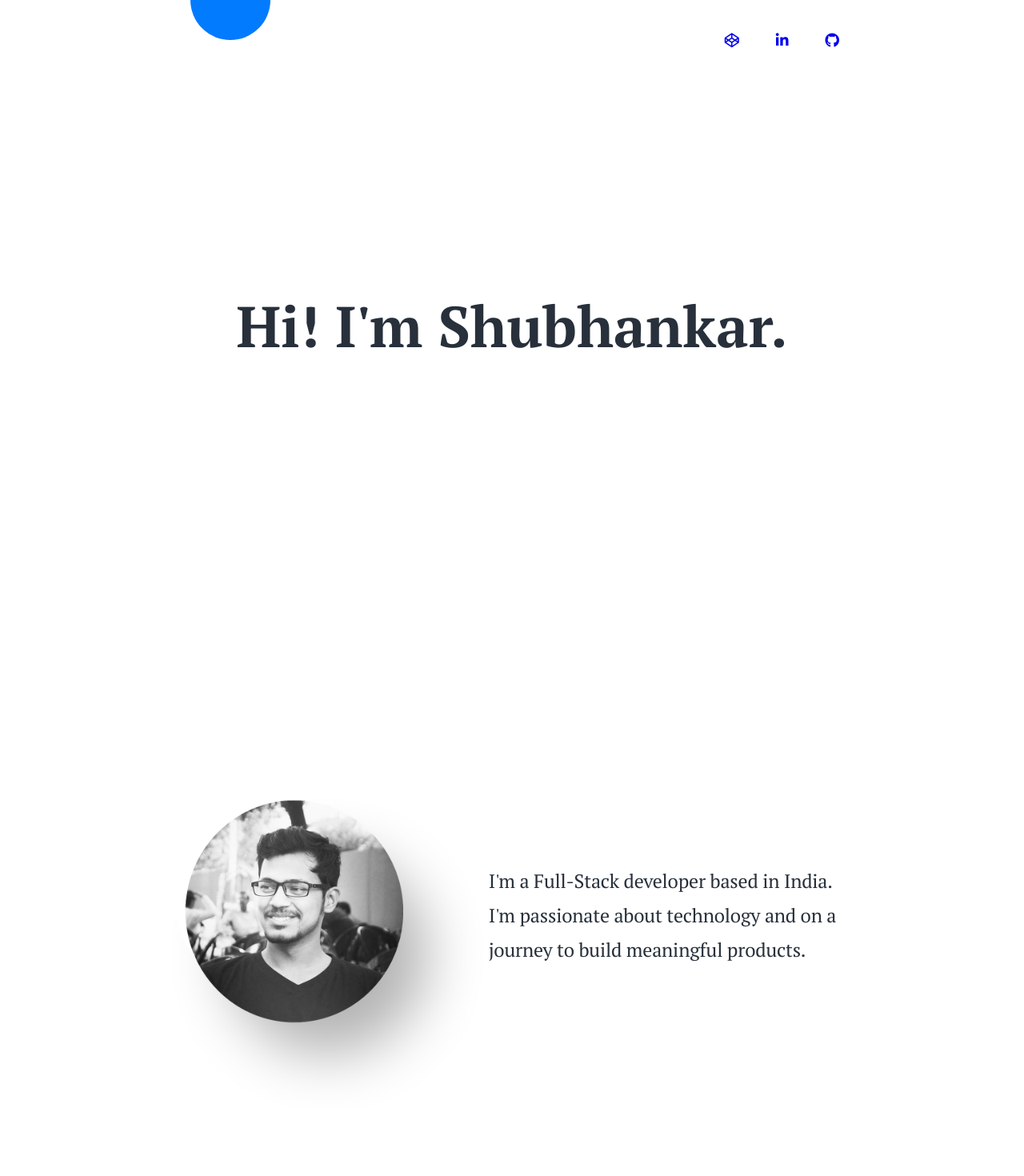
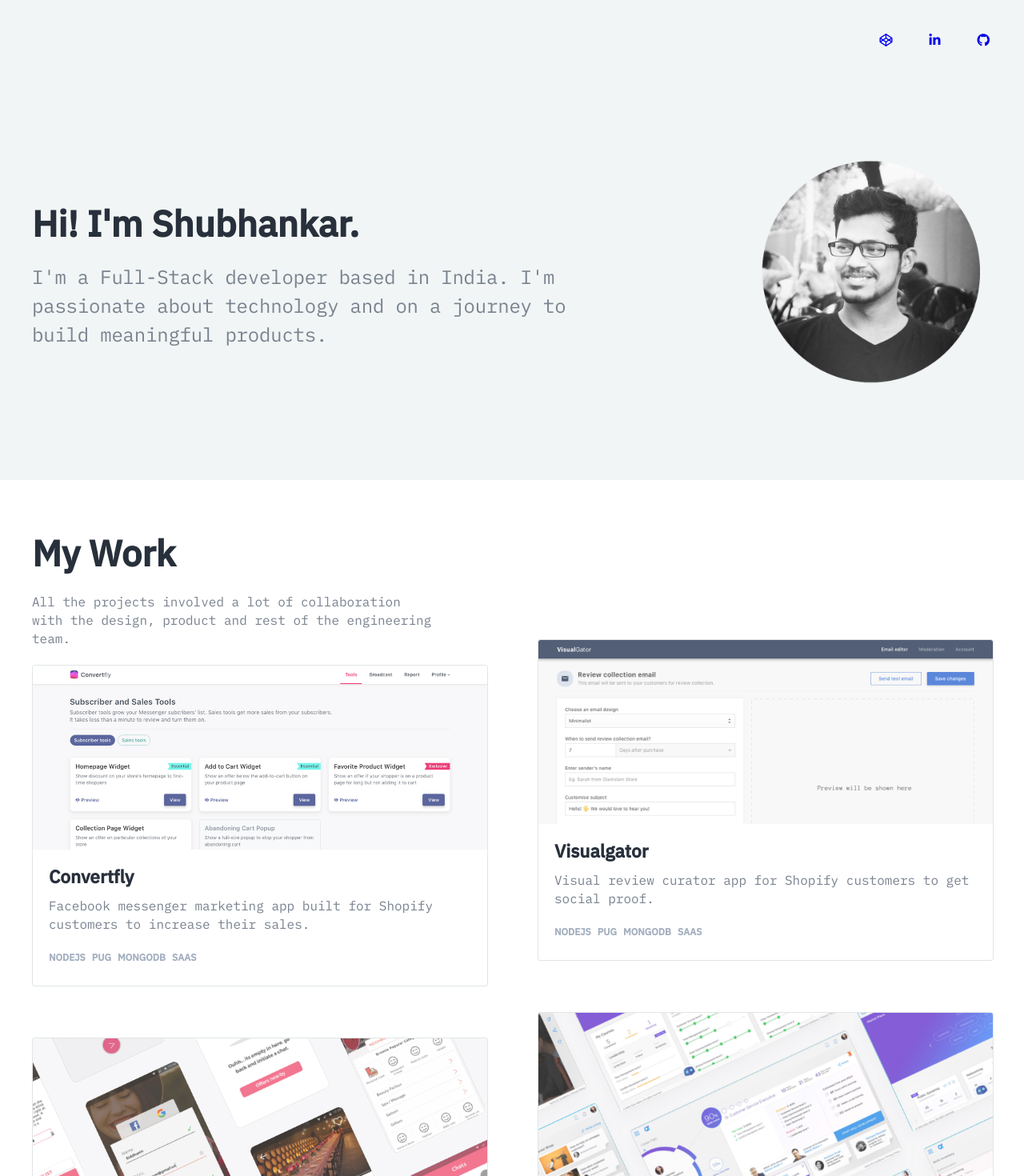
Before and after one commit to ShubhankarDas/profile, an Angular app: page / in a window 1280 px wide. Shown: the top 1470 px of the page at 80% size. Built offline with nearby package versions, Linux system fonts and the light colour scheme.

Commit message:
before adding fadeIn elements

```diff
--- a/src/app/header/header.component.html
+++ b/src/app/header/header.component.html
@@ -1,4 +1,4 @@
-<div id="home" class="nav">
+<div id="home" class="nav section-content">
   <!-- <div class="contactMe">
 <a href="https://drive.google.com/open?id=1gHnJz7rMv4bsS2P48i7t39W1iHAhPSY1">
 <i class="fas fa-file"></i> &nbsp; Download Resume
--- a/src/app/header/header.component.scss
+++ b/src/app/header/header.component.scss
@@ -1,41 +1,2 @@
 /* ------ nav -------- */
 @import '../../scss/vars';
-.nav {
-  display: flex;
-  align-items: center;
-  height: 100px;
-  font-size: 1.2em;
-}
-
-.navIcons {
-  text-align: right;
-  flex: 1;
-  margin-right: 100px;
-
-}
-
-.navIcons a{
-  display: inline-block;
-  vertical-align: middle;
-  transition: all 0.3s;
-  margin-left: 40px;
-
-  i {
-    padding: 3px;
-  }
-}
-
-.navIcons a:hover{
-  cursor: pointer;
-  color:$accent-blue;
-}
-
-@media(max-width:840px){
-  .navIcons{
-    margin: 0;
-
-    a:hover {
-      color: inherit;
-    }
-  }
-}
--- a/src/app/home/home.component.html
+++ b/src/app/home/home.component.html
@@ -1,30 +1,44 @@
 <div class="main-wrapper">
 
-  <header></header>
+<section class="light">
+<div class="nav section-content">
+  <div class=navIcons>
+    <a href="https://codepen.io/shubhankar-das/"><i class="fab fa-codepen"></i></a>
+    <a href="https://www.linkedin.com/in/shubhankardas/"><i class="fab fa-linkedin-in"></i></a>
+    <a href="https://github.com/ShubhankarDas"><i class="fab fa-github"></i></a>
+  </div>
+</div>
+</section>
 
-<div class="landing">
-  <h1>Hi! I'm Shubhankar.</h1>
-</div>
 
-  <div class="self-info">
-    <div class=info-left>
+<section class="light">
+<div class="landing section-content">
+    <div class="landing-text">
+      <h2>Hi! I'm Shubhankar.</h2>
       <h4 class="desc">
-          I'm a Full-Stack developer based in India. I'm passionate about technology and on a journey to build meaningful products.
+        I'm a Full-Stack developer based in India. I'm passionate about technology and on a journey to build meaningful
+        products.
       </h4>
     </div>
-    <div class=info-right>
+    <div class="landing-image">
       <img src="/assets/images/profile.png" width="300px">
     </div>
   </div>
+</section>
 
-  <div class="work">
-    <h2>Work.</h2>
+
+<section>
+<div class="work section-content">
+    <h2>My Work</h2>
+    <p class="desc">All the projects involved a lot of collaboration with the design, product and rest of the engineering team.</p>
       <div class="work-wrapper">
-      <div class="card">
+<div class="card top-pad">
   <a routerLink="/project/convertfly">
     <div class="card-img" style="background-image: url('/assets/images/convertfly.png')">
     </div>
     <div class="card-content">
+      <h4>Convertfly</h4>
+      <p>Facebook messenger marketing app built for Shopify customers to increase their sales.</p>
   <div class="card-tags">
   <div class="card-tag">
     NodeJs
@@ -39,16 +53,18 @@
     Saas
   </div>
   </div>
-            <h4>Convertfly</h4>
-            <p>Facebook messenger marketing app built for Shopify customers to increase their sales.</p>
     </div>
   </a>
   </div>
+
   <div class="card">
   <a routerLink="/project/visualgator">
     <div class="card-img" style="background-image: url('/assets/images/Editor.png')">
     </div>
     <div class="card-content">
+
+      <h4>Visualgator</h4>
+      <p>Visual review curator app for Shopify customers to get social proof.</p>
   <div class="card-tags">
   <div class="card-tag">
     NodeJs
@@ -63,16 +79,18 @@
     Saas
   </div>
   </div>
-      <h4>Visualgator</h4>
-        <p>Visual review curator app for Shopify customers to get social proof.</p>
     </div>
   </a>
   </div>
+
   <div class="card">
   <a routerLink="/project/yoola">
     <div class="card-img" style="background-image: url('/assets/images/cover.png')">
     </div>
     <div class="card-content">
+
+      <h4>Yoola</h4>
+      <p>Android application which connects local vendors and consumers.</p>
   <div class="card-tags">
   <div class="card-tag">
     .NET
@@ -84,8 +102,6 @@
     firebase
   </div>
   </div>
-      <h4>Yoola</h4>
-      <p>Android application which connects local vendors and consumers.</p>
     </div>
   </a>
   </div>
@@ -94,6 +110,9 @@
     <div class="card-img" style="background-image: url('/assets/images/cover-desktop.png')">
     </div>
     <div class="card-content">
+
+      <h4>Skills Alpha</h4>
+      <p>Online skilling platform for self enhancement built for B2B domain.</p>
   <div class="card-tags">
   <div class="card-tag">
     angular
@@ -105,27 +124,31 @@
     Mysql
   </div>
   </div>
-      <h4>Skills Alpha</h4>
-      <p>Online skilling platform for self enhancement built for B2B domain.</p>
     </div>
   </a>
   </div>
     </div>
   </div>
 
+</section>
 
-  <div class="footer">
+
+<section class="light">
+<div class="footer section-content">
     <div class="social-container">
       <a href="https://codepen.io/shubhankar-das/"><i class="fab fa-codepen"></i></a>
       <a href="https://www.linkedin.com/in/shubhankardas/"><i class="fab fa-linkedin-in"></i></a>
       <a href="https://github.com/ShubhankarDas"><i class="fab fa-github"></i></a>
     </div>
     <div class="made">
+      <p>
         © 2018 - Powered by <a href="https://angular.io/" target="_blank">Angular</a>, fonts served by <a href="https://fonts.google.com/"
           target="_blank">Google
         Fonts</a>, hosted by <a href="https://github.com/" target="_blank">Github</a>.
+      </p>
     </div>
   </div>
+</section>
 
 
 </div>
--- a/src/app/home/home.component.scss
+++ b/src/app/home/home.component.scss
@@ -1,141 +1,141 @@
 @import '../../scss/vars';
 
 .main-wrapper{
-  width: 80%;
+  width: 100%;
   min-height: 100vh;
   margin: 0 auto;
   position: relative;
-  &:before {
-    content: '';
-    position: absolute;
-    background-color: $accent-blue;
-    z-index: -4;
-    border-radius: 50%;
-    overflow: hidden;
-  }
-  &:before{
-    width: 100px;
-    height: 100px;
-    left: 110px;
-    top: -50px;
+}
+
+section{
+  margin: 0 auto;
+
+  .section-content{
+    margin: 0 auto;
+    max-width: 1200px;
+    padding: 0 24px;
   }
 }
 
-@media(max-width:840px)
-{
-  .main-wrapper{
-    width: 90%;
+.light{
+  background: #F1F5F5;
+}
 
-    &:before{
-      display: none;
+@media(max-width:880px){
+
+}
+
+//-------------header ---------------
+
+.nav {
+  display: flex;
+  align-items: center;
+  height: 100px;
+  font-size: 1.2em;
+}
+
+.navIcons {
+  text-align: right;
+  flex: 1;
+}
+
+.navIcons a {
+  display: inline-block;
+  vertical-align: middle;
+  transition: all 0.3s;
+  margin-left: 40px;
+
+  i {
+    padding: 3px;
+  }
+}
+
+.navIcons a:hover {
+  cursor: pointer;
+  color: $accent-blue;
+}
+
+@media(max-width:880px) {
+  .navIcons {
+    a:hover {
+      color: inherit;
     }
   }
 }
 
-// -------------- Landing --------
+// -------------- Landing ---------
 
 .landing {
-  height: calc(100vh - 100px);
+
+  min-height: 500px;
   display: flex;
   align-items: center;
-  justify-content: center;
+  justify-content: space-between;
 
-  h1 {
-    margin-top: -50px;
+  h2{
+    margin-top: 0;
   }
-}
-@media(max-width:840px){
-  .landing{
-    h1{
-      font-size: 46px;
-    }
+
+  .desc {
+    font-family: $text;
+    color: $secondary-text;
+    font-size: 24px;
+    font-weight: 400;
+    line-height: 36px;
+    letter-spacing: -.2px;
+    margin-top: 0;
   }
 }
 
-// ----------- Self Info -------------
-
-.self-info {
-  height: calc(100vh - 100px);
-  display: flex;
-  align-items: center;
-  flex-direction: row-reverse;
-  justify-content: space-evenly;
+.landing-text{
+  max-width: 750px;
 }
 
-.info-left {
-  display: flex;
-  flex-direction: column;
-  justify-content: center;
-  max-width: 450px;
-  .desc {
-    font-size: 24px;
-    font-weight: 400;
-    line-height: 43px;
-    letter-spacing: -.2px;
-    margin-top:0;
-    font-weight: 400;
+@media(max-width:880px){
+  .landing-image {
+    display: none;
   }
 }
 
-.info-right {
-  position: relative;
-
-  &:after {
-    position: absolute;
-    content: '';
-    height: 250px;
-    left: 0;
-    width: 250px;
-    z-index: -1;
-    border-radius: 50%;
-    box-shadow: 65px 70px 70px rgba(0, 0, 0, 0.30);
-  }
-
-  img {
-    width: 300px;
-  }
-}
-
-@media(max-width:840px){
-  .self-info{
-    flex-direction: column-reverse;
-  }
-}
 
 //----------  For work section -------------
 
 .work{
   margin-bottom: 40px;
+
+  .desc{
+    max-width: 500px;
+  }
 }
 
 .work-wrapper{
-  display:flex;
-  flex-flow: wrap;
-  justify-content: space-between;
+  margin-top: -64px;
+  margin-bottom: 64px;
+  display:grid;
+  align-items: center;
+  grid-column-gap: 64px;
+  grid-template-columns: 1fr 1fr;
 }
 
 .card{
-  margin: 16px;
-  max-width: 500px;
-  width: 45%;
+  // max-width: 550px;
+  width: 100%;
   min-width: 302px;
-  // height: 600px;
+  height: auto;
   border-radius: 3px;
   background-color: #fff;
-  box-shadow: 2px 2px 55px 8px rgba(30, 45, 62, 0.09);
-  transition: box-shadow .2s;
-  height: 100%;
+  // box-shadow: 2px 2px 55px 8px rgba(30, 45, 62, 0.09);
+  // border:rgba(30, 45, 62, 0.09);
+  border: $separator;
+  border-style: solid;
+  border-width: 1px;
 
   a {
     text-decoration: none;
   }
 
-  &:hover{
-    box-shadow: 0 10px 15px 0 rgba(30, 45, 62, .04), 0 0 50px 0 rgba(31, 44, 60, .05);
-
-    .card-img{
-      opacity: 1;
-    }
+  &:nth-child(odd){
+    margin-top: 64px;
   }
 }
 
@@ -150,7 +150,7 @@
 }
 
 .card-content{
-  padding: 30px;
+  padding: 20px;
   h4,p{
     margin-top: 0;
   }
@@ -169,24 +169,29 @@
   color:#a3afbf;
 }
 
-@media(max-width:840px){
+@media(max-width:880px){
   .card {
-    width: 100%;
+    &:nth-child(odd) {
+      margin-top: 0;
+    }
   }
+
   .work-wrapper {
-    justify-content: center;
+    margin-top: 0px;
+    grid-template-columns: 1fr;
+    grid-row-gap: 16px;
   }
 }
 
 // --------- footer --------
 
 .footer{
-  width: 100%;
-  min-height: 150px;
+  min-height: 100px;
   display: flex;
-  justify-content: space-evenly;
-  flex-direction: column;
+  justify-content: space-between;
+  flex-direction: row-reverse;
   text-align: center;
+  align-items: center;
 
   a{
     cursor: pointer;
@@ -214,6 +219,10 @@
   }
 }
 
-@media(max-width:840px){
-
+@media(max-width:880px){
+  .footer{
+    min-height: 180px;
+    flex-direction: column;
+    justify-content: space-around;
+  }
 }
--- a/src/index.html
+++ b/src/index.html
@@ -63,7 +63,7 @@
   <link rel="icon" type="image/x-icon" href="/assets/my-favicon.ico">
 <link rel="stylesheet" href="https://use.fontawesome.com/releases/v5.4.1/css/all.css" integrity="sha384-5sAR7xN1Nv6T6+dT2mhtzEpVJvfS3NScPQTrOxhwjIuvcA67KV2R5Jz6kr4abQsz"
   crossorigin="anonymous">
-<link href="https://fonts.googleapis.com/css?family=Open+Sans|PT+Serif:400,700" rel="stylesheet">
+<link href="https://fonts.googleapis.com/css?family=IBM+Plex+Mono|IBM+Plex+Sans:500" rel="stylesheet">
 </head>
 <body>
   <app-root></app-root>
--- a/src/scss/_vars.scss
+++ b/src/scss/_vars.scss
@@ -3,5 +3,11 @@
 $light-grey: #8f9ea5;
 $grey: #526173;
 
-$title: 'PT Serif', serif;
-$text: 'Open Sans', sans-serif;
+$Primary-text: #222429;
+$secondary-text: #79828f;
+$separator: #E1E6E6;
+
+$title: 'IBM Plex Sans',
+sans-serif;
+$text: 'IBM Plex Mono',
+monospace;
--- a/src/scss/styles.scss
+++ b/src/scss/styles.scss
@@ -5,7 +5,7 @@
   padding: 0;
   border: 0;
   outline: 0;
-  font-size: 18px;
+  font-size: 16px;
   vertical-align: baseline;
   background: transparent;
 }
@@ -19,7 +19,6 @@
   font-family: $title;
   margin: auto;
   background-color: white;
-  font-family: 'Libre Baskerville', serif;
   font-weight: 400;
   line-height: 1.45;
   color: #333;
@@ -28,13 +27,14 @@
 p {
   font-family: $text;
   margin-bottom: 1.3em;
-  color: $grey;
+  color: $secondary-text;
 }
 
 h1,
 h2,
 h3,
 h4 {
+  color: $Primary-text;
   font-family: $title;
   margin: 1.414em 0 0.5em;
   font-weight: 700;
```
Also changed, not shown: src/app/home/home.component.ts (+9 -71 lines), src/app/project-viewer/project-viewer.component.html (+4 -4 lines), src/assets/images/profile-square.jpg (added). Lines whose indentation alone changed are shown as unchanged.
